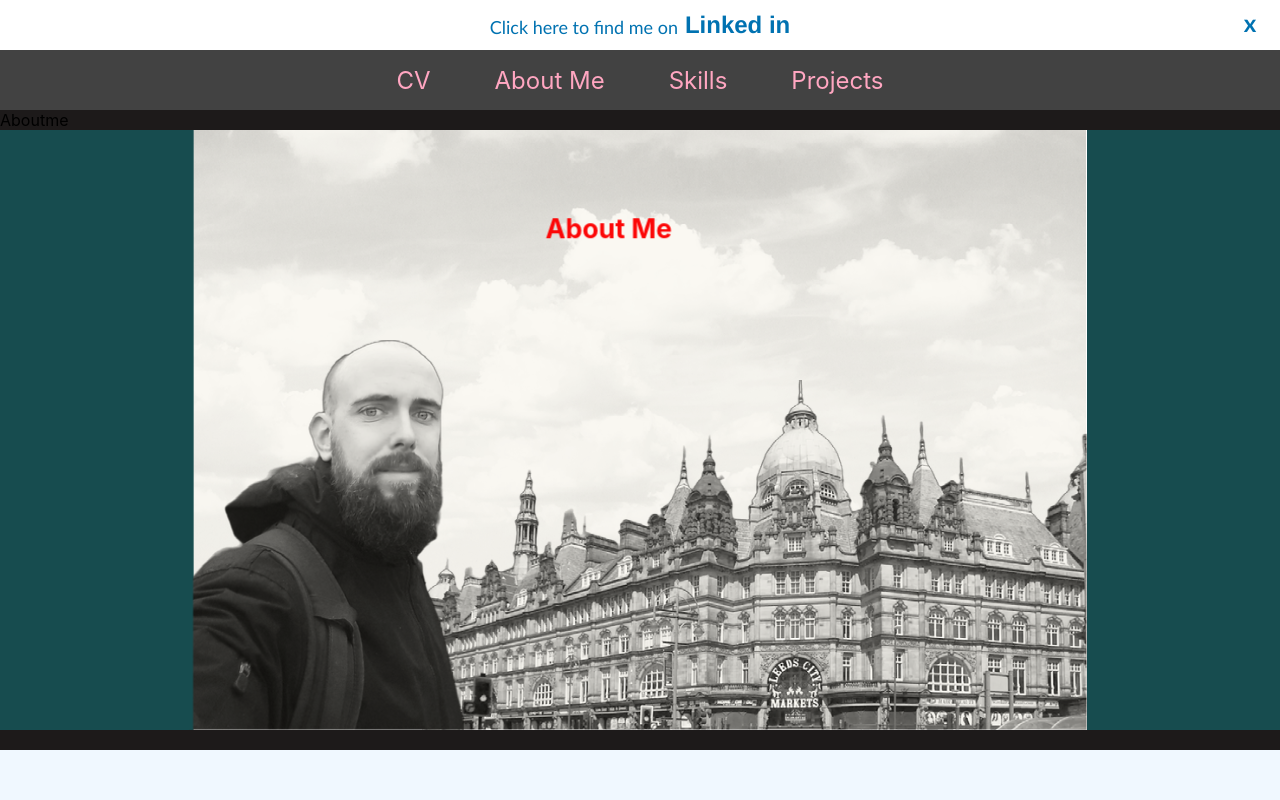
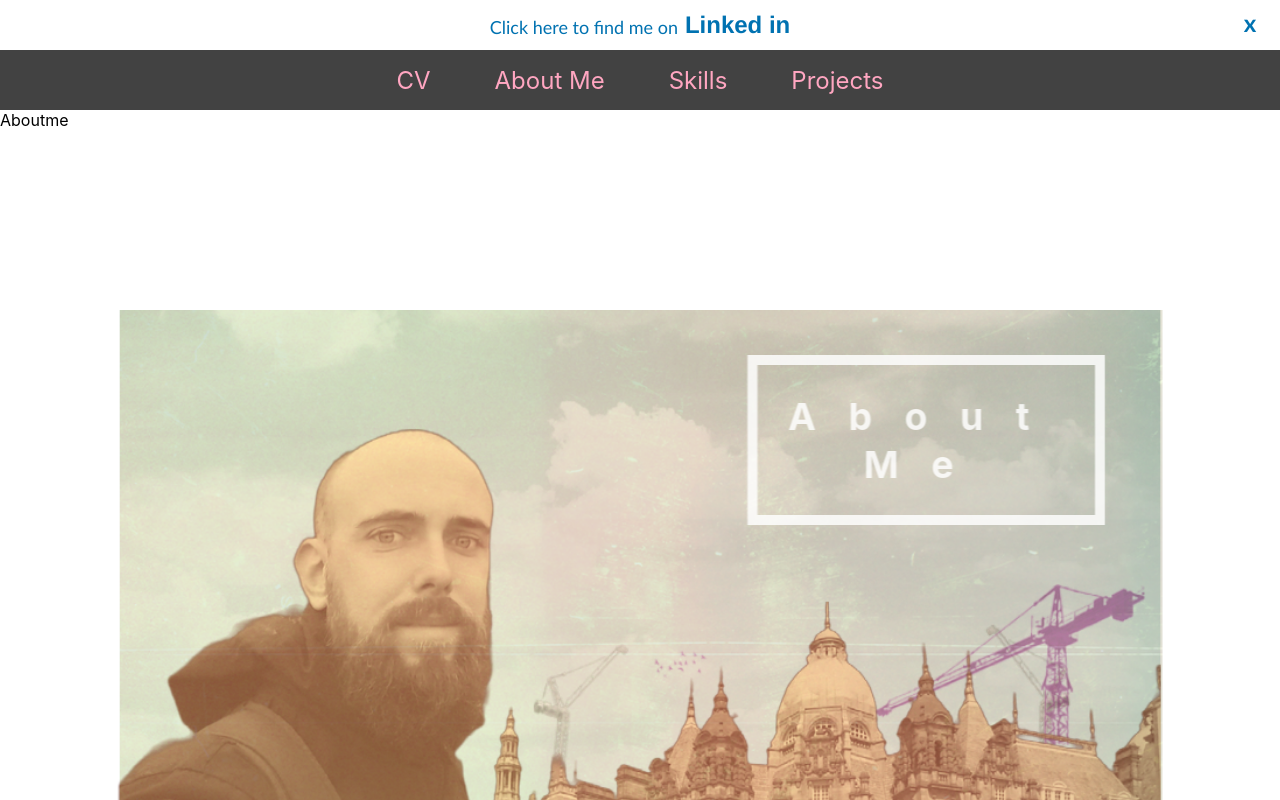
Before and after one commit to tomhughes87/toms-portfolio, a React (Create React App) app: page /about in a window 1280 px wide. Shown: the top 800 px of the page. Built offline with nearby package versions, Linux system fonts and the light colour scheme.

Commit message:
finish parallax scrolling

```diff
--- a/src/components/InfoPanel/style.css
+++ b/src/components/InfoPanel/style.css
@@ -90,5 +90,5 @@ text-align: right;
 
 #testdiv-length{
     height: 2000px;
-    background-color: aliceblue;
+    background-color: rgb(255, 255, 255);
 }
--- a/src/components/ParallaxScroll/ParallaxScroll.css
+++ b/src/components/ParallaxScroll/ParallaxScroll.css
@@ -1,9 +1,11 @@
 .parallax-wrapper{
     background-color: rgb(255, 255, 255);
-    height: 600px;
+/* Chnage height to make entire thing bigger */
+    height: 700px;
     overflow-y: auto;
     overflow-x: hidden;
     perspective: 10px;
+
 }
 
 .parallax-header{
@@ -17,7 +19,7 @@
 }
 
 
-.parallax-bg,.parallax-mid,.parallax-fg,.parallax-fg-bus{
+.parallax-bg,.parallax-mid,.parallax-fg,.parallax-bus,.parallax-BgCrane,.parallax-MidCrane,.parallax-overlay{
 
     position: absolute;
     height: 100%;
@@ -30,20 +32,28 @@
     transform: translateZ(-10px) scale(2);
 }
 
+.parallax-BgCrane{
+    transform: translateZ(-8px) scale(2);
+}
+.parallax-MidCrane{
+    transform: translateZ(-7px) scale(1.7);
+}
 .parallax-mid{
     /* transform: translateZ(-5px) scale(1) translateY(-40px); */
     transform: translateZ(-5px) scale(1.5);
 
 }
 
+
 .parallax-fg{
      /* height: -50%;     */
-    /* transform: translateZ(10px)  translateX(1px) scale(0.5);  */
+    /* transform: translateZ(7px) scale(0.3) ;  */
     /* transform: translateY(141px)  scale(55%); */
     /* z-index: 5; */
 }
 
-.parallax-fg-bus{
+.parallax-bus{
+    transform: translateZ(-2px) scale(1.2);
     /* transform: translateZ(3px) scale(.5) ; */
 
 }
@@ -51,14 +61,33 @@
     .cover-parallax{
         width: 100%;
         height: 485px;
-        background-color: wheat;
+        background-color: rgb(255, 255, 255);
         z-index: 5;
     }
 
+    .parallax-overlay{
+z-index: 10;
+/* transform: translateZ(-2px) scale(1.2); */
+
+opacity: 0.25;
+/* mix-blend-mode: color; */
+    }
 
     .title-aboutme{
-        transform: translateZ(-8px) translateY(-370px)  ;
-        /* height: 20%; */
-        font-size: xxx-large;
-        color: rgb(252, 7, 7);
+
+    transform: translateZ(6px) translateX(114px) translateY(-90px);
+    /* height: 20%; */
+    font-size: 15px;
+    font-size: 15px;
+    color: rgb(255 255 255 / 83%);
+    /* color: rgb(0 0 0 / 56%); */
+    border-style: solid;
+    padding: 11px;
+    /* border-radius: 2px; */
+    border-width: 4px;
+    text-align: center;
+    font-family: inherit;
+    letter-spacing: 13px;
+    width: 113px;
+    z-index: 25;
     }
--- a/src/components/ParallaxScroll/ParallaxScroll.tsx
+++ b/src/components/ParallaxScroll/ParallaxScroll.tsx
@@ -1,27 +1,51 @@
 import React from "react";
-import ImageOfClouds from "./imgs/ImageOfClouds.png";
-import ImageOfMe from "./imgs/ImageOfMe.png";
-import ImageOfLeeds from "./imgs/ImageOfLeeds.png";
-import ImageOfBus from "./imgs/ImageOfBus.png";
-import ImageMeTest from "./imgs/imgMeTest.png";
-import ImageLeedsTest from "./imgs/imgLeedsTest.png";
-import ImageSktTest from "./imgs/ImgSkyTest.png";
+// import ImageOfClouds from "./imgs/ImageOfClouds.png";
+// import ImageOfMe from "./imgs/ImageOfMe.png";
+// import ImageOfLeeds from "./imgs/ImageOfLeeds.png";
+// import ImageOfBus from "./imgs/ImageOfBus.png";
+// import ImageMeTest from "./imgs/imgMeTest.png";
+// import ImageLeedsTest from "./imgs/imgLeedsTest.png";
+// import ImageSktTest from "./imgs/ImgSkyTest.png";
+import ImageOfClouds from "./imgs/imgSky.png";
+import ImageLeedsTest from "./imgs/imgLeeds.png";
+import ImageOfMe from "./imgs/imgMe.png";
+import ImageOfBus from "./imgs/imgBus.png";
+import ImageOfBgCranes from "./imgs/imgBgCrane.png";
+import ImageOfMidCrane from "./imgs/imgMidCrane.png";
+import ImageOfOverlay from "./imgs/imgOverlay.png";
+
 import "./ParallaxScroll.css";
 
 export default function ParallaxScrolling() {
   return (
     <>
+      <br></br>
+      <br></br>
+      <br></br>
+      <br></br>
+      <br></br>
+      <br></br>
+      <br></br>
+      <br></br>
+      <br></br>
       <div className="parallax-wrapper">
         <header className="parallax-header">
           {/* <img src={ImageOfClouds} className="parallax-bg" /> */}
-          <img src={ImageSktTest} className="parallax-bg" />
+
+          <img src={ImageOfClouds} className="parallax-bg" />
+
+          <img src={ImageOfOverlay} className="parallax-overlay" />
+
+          <img src={ImageOfBgCranes} className="parallax-BgCrane" />
+          <img src={ImageOfMidCrane} className="parallax-MidCrane" />
           {/* <img src={ImageOfClouds} className="parallax-bg-cranes" /> */}
           {/* <img src={ImageOfClouds} className="parallax-mid-cranes" /> */}
           {/* <img src={ImageOfLeeds} className="parallax-mid" /> */}
           <img src={ImageLeedsTest} className="parallax-mid" />
           {/* <img src={ImageOfBus} className="parallax-fg-bus" /> */}
-          {/* <img src={ImageOfMe} className="parallax-fg" /> */}
-          <img src={ImageMeTest} className="parallax-fg" />
+          <img src={ImageOfMe} className="parallax-fg" />
+          <img src={ImageOfBus} className="parallax-bus" />
+          {/* <img src={ImageMeTest} className="parallax-fg" /> */}
           <h1 className="title-aboutme">About Me</h1>
         </header>
 
--- a/src/index.css
+++ b/src/index.css
@@ -5,6 +5,7 @@ body {
     sans-serif;
   -webkit-font-smoothing: antialiased;
   -moz-osx-font-smoothing: grayscale;
+
 }
 
 code {
--- a/src/pages/skills/index.css
+++ b/src/pages/skills/index.css
@@ -1,3 +1,3 @@
 body{
-    background-color: rgb(29, 26, 26);
+    background-color: rgb(255, 255, 255);
 }
```
Also changed, not shown: src/components/ParallaxScroll/imgs/imgOverlay.png (added).
